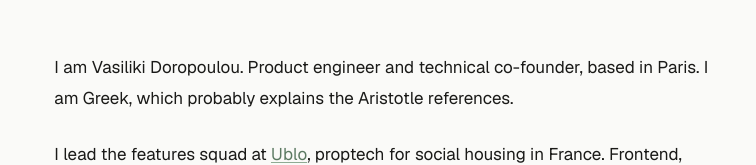
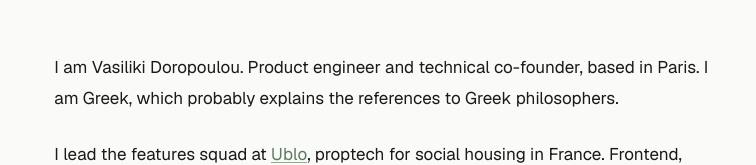
Before and after one commit to VassoD/thinking-out-loud, a Next.js app: page /about in a window 1280 px wide. Shown: the part 165-330 px from the top of the page, without its empty margins (257-1013 px from the left). Built offline with nearby package versions, Linux system fonts and the light colour scheme; no server answers.

Commit message:
fix: about

```diff
--- a/app/about/page.tsx
+++ b/app/about/page.tsx
@@ -22,7 +22,7 @@ export default function AboutPage() {
           <div className="space-y-6 text-[1.0625rem] leading-[1.85] text-[var(--color-ink)]">
             <p>
               I am Vasiliki Doropoulou. Product engineer and technical co-founder, based in Paris.
-              I am Greek, which probably explains the Aristotle references.
+              I am Greek, which probably explains the references to Greek philosophers.
             </p>
 
             <p>
```
